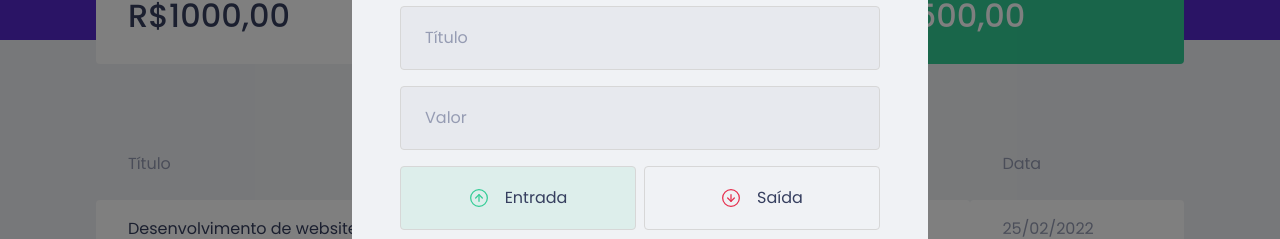
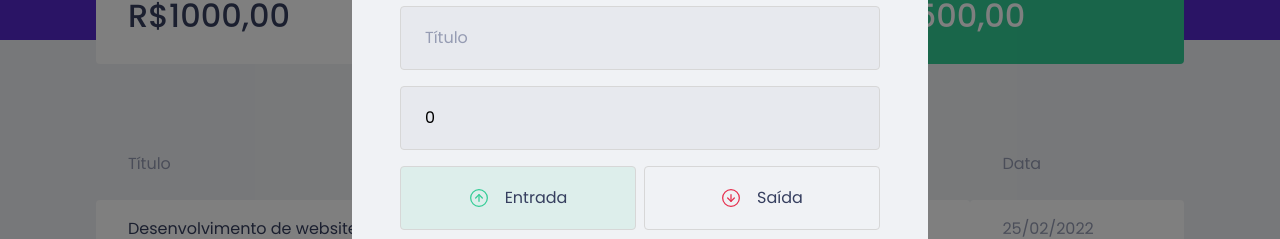
Before and after one commit to gustavofbc/dtmoney-repo, a React (Create React App) app: page / in a window 1280 px wide. Both pictures are taken after a click on the button "Nova transação". Shown: the part 232-471 px from the top of the page. Built offline with nearby package versions, Linux system fonts and the light colour scheme; no server answers; what miragejs would draw is missing.

Commit message:
saving data of form

```diff
--- a/src/components/NewTransationModal/index.tsx
+++ b/src/components/NewTransationModal/index.tsx
@@ -4,7 +4,7 @@
 import closeImg from '../../assets/close.svg';
 
 import { Container, TransactionTypeContainer, RadioBox } from './styles';
-import { useState } from 'react';
+import { FormEvent, useState } from 'react';
 
 interface NewTransactionModalProps {
     isOpen: boolean;
@@ -12,7 +12,16 @@
 }
 
 export function NewTransactionModal({ isOpen, onRequestClose }: NewTransactionModalProps) {
+    const [title, setTitle] = useState('');
+    const [value, setValue] = useState(0);
+    const [category, setCategory] = useState('');
     const [type, SetType] = useState('deposit');
+
+    function handleCreateNewTransaction(event: FormEvent) {
+        event.preventDefault();
+
+        console.log(title, value, category, type)
+    }
 
     return (
         <Modal
@@ -30,15 +39,19 @@
                 <img src={closeImg} alt="Fechar modal" />
             </button>
 
-            <Container>
+            <Container onSubmit={handleCreateNewTransaction}>
                 <h2>Cadastrar transação</h2>
                 <input
                     placeholder='Título'
+                    value={title}
+                    onChange={event => setTitle(event.target.value)}
                 />
 
                 <input
                     type="number"
                     placeholder='Valor'
+                    value={value}
+                    onChange={event => setValue(Number(event.target.value))}
                 />
 
                 <TransactionTypeContainer>
@@ -62,7 +75,11 @@
                     </RadioBox>
                 </TransactionTypeContainer>
 
-                <input placeholder='Categoria' />
+                <input
+                    placeholder='Categoria'
+                    value={category}
+                    onChange={event => setCategory(event.target.value)}
+                />
 
                 <button type="submit">Cadastrar</button>
             </Container>
```
